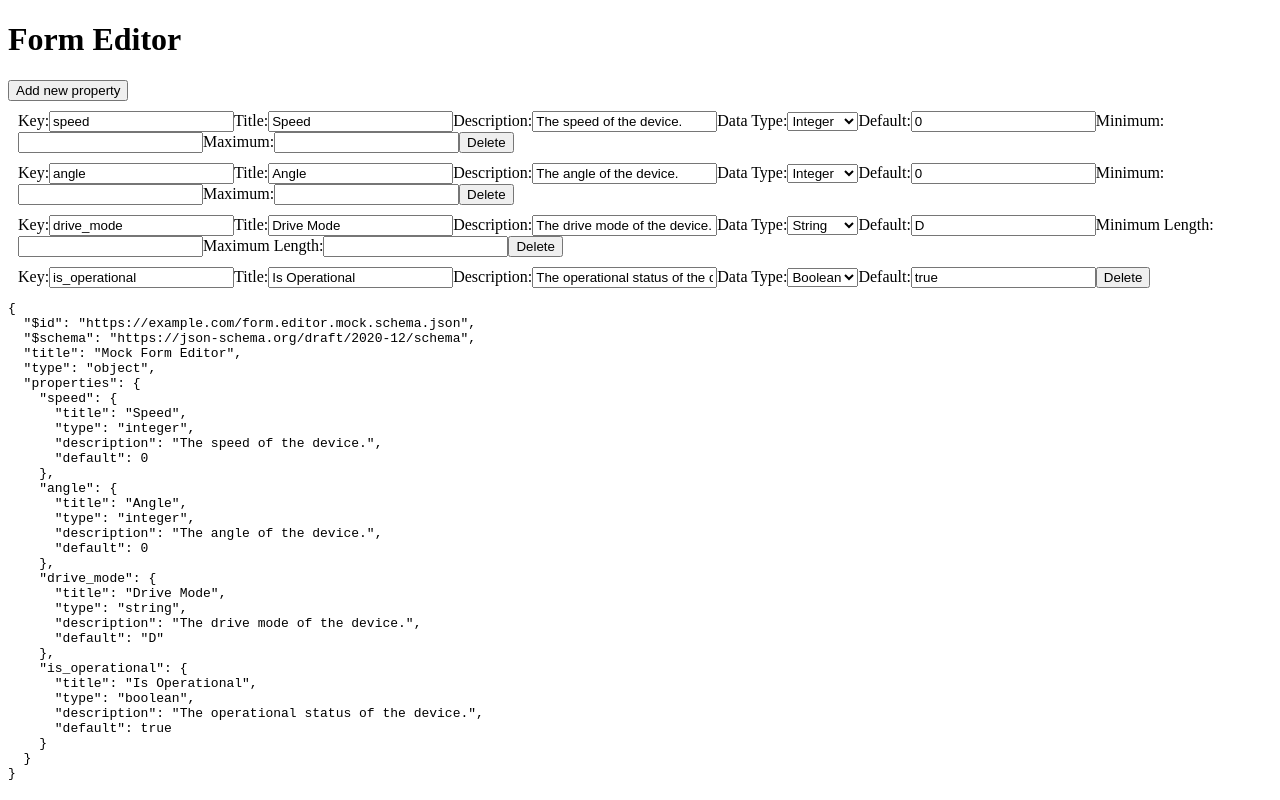
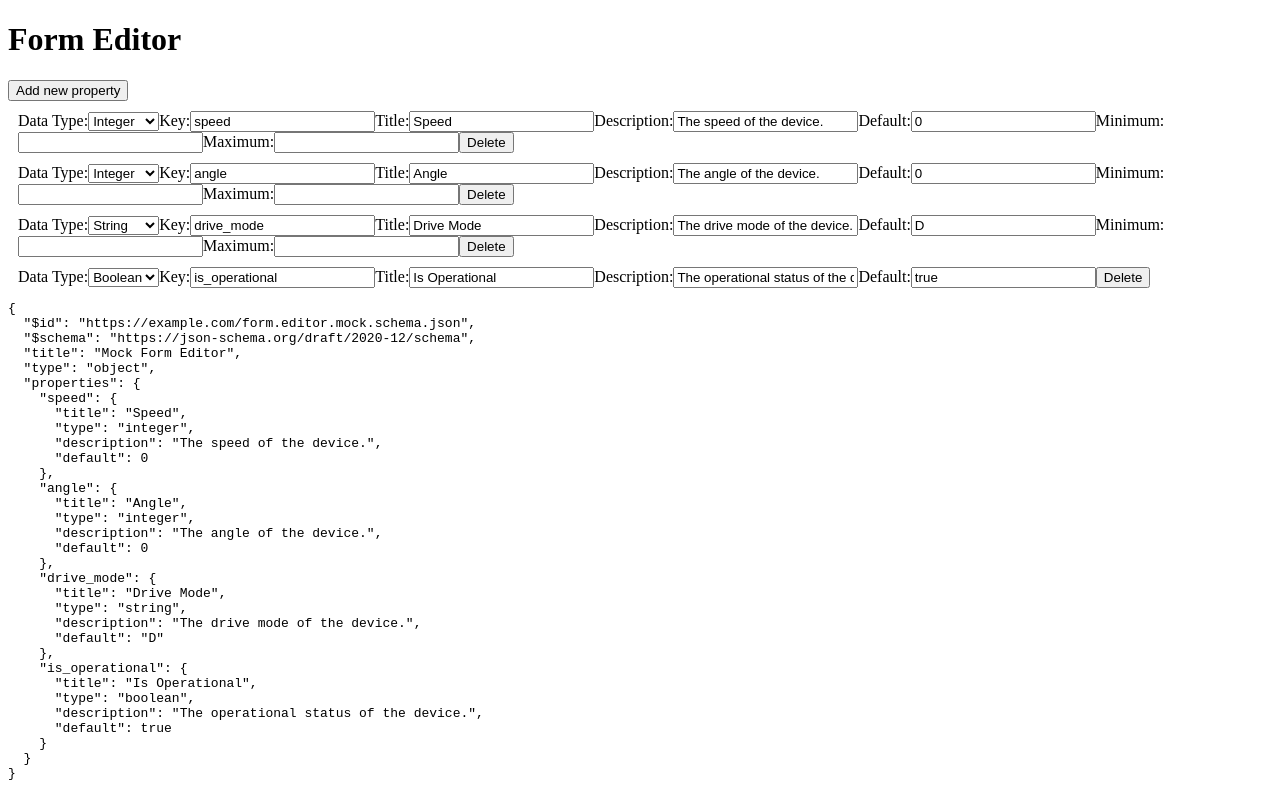
Before and after one commit to naterpotatoers/Custom-Telemetry-Interface, a React (Vite) app: page / in a window 1280 px wide. Built offline with nearby package versions, Linux system fonts and the light colour scheme.

Commit message:
adds PropertyCard component

```diff
--- a/src/pages/FormEditor/FormEditor.tsx
+++ b/src/pages/FormEditor/FormEditor.tsx
@@ -1,10 +1,10 @@
 import { useReducer } from "react";
 import { MOCK_SCHEMA } from "../../mocks/formEditorMock";
 import { schemaReducer } from "../../reducers";
+import PropertyCard from "./components/PropertyCard";
 
 export default function FormEditor() {
   const [schema, dispatch] = useReducer(schemaReducer, MOCK_SCHEMA);
-  const properties = Object.keys(schema.properties);
 
   const handleNewProperty = () => {
     dispatch({
@@ -31,93 +31,15 @@ export default function FormEditor() {
         <button onClick={handleNewProperty}>Add new property</button>
       </div>
       <div>
-        {properties.map((property) => {
-          const isNumberOrInteger = ["number", "integer"].includes(
-            schema.properties[property].type
-          );
-          const isString = schema.properties[property].type === "string";
-          return (
-            <div style={{ margin: "10px" }} key={property}>
-              <label>
-                Key:
-                <input
-                  type="text"
-                  value={property}
-                  onChange={() => {}}
-                  name="key"
-                />
-              </label>
-              <label>
-                Title:
-                <input
-                  type="text"
-                  value={schema.properties[property].title}
-                  onChange={() => {}}
-                  name="title"
-                />
-              </label>
-              <label>
-                Description:
-                <input
-                  type="text"
-                  value={schema.properties[property].description}
-                  onChange={() => {}}
-                  name="description"
-                />
-              </label>
-              <label>
-                Data Type:
-                <select
-                  value={schema.properties[property].type}
-                  onChange={() => {}}
-                  name="dataType"
-                >
-                  <option value="string">String</option>
-                  <option value="number">Number</option>
-                  <option value="integer">Integer</option>
-                  <option value="boolean">Boolean</option>
-                  <option value="object">Object</option>
-                  <option value="array">Array</option>
-                  <option value="null">Null</option>
-                </select>
-              </label>
-              <label>
-                Default:
-                <input
-                  type="text"
-                  value={schema.properties[property].default}
-                  onChange={() => {}}
-                  name="default"
-                />
-              </label>
-              {isNumberOrInteger && (
-                <>
-                  <label>
-                    Minimum:
-                    <input type="number" id="minimum" name="minimum" />
-                  </label>
-                  <label>
-                    Maximum:
-                    <input type="number" id="maximum" name="maximum" />
-                  </label>
-                </>
-              )}
-              {isString && (
-                <>
-                  <label>
-                    Minimum Length:
-                    <input type="number" id="minLength" name="minLength" />
-                  </label>
-                  <label>
-                    Maximum Length:
-                    <input type="number" id="maxLength" name="maxLength" />
-                  </label>
-                </>
-              )}
-              <button onClick={() => handleDelete(property)}>Delete</button>
-            </div>
-          );
-        })}
+        {Object.entries(schema.properties).map(([key, property]) => (
+          <div style={{ margin: "10px" }} key={key}>
+            <PropertyCard
+              propertyKey={key}
+              property={property}
+              handleDelete={handleDelete}
+            />
+          </div>
+        ))}
       </div>
       <pre>{JSON.stringify(schema, null, 2)}</pre>
     </div>
--- a/src/pages/FormEditor/components/PropertyCard.tsx
+++ b/src/pages/FormEditor/components/PropertyCard.tsx
@@ -1,15 +1,75 @@
-import React from "react";
 import { JsonSchemaProperty } from "../../../types";
 
-export default function PropertyCard(
-  key: string,
-  property: JsonSchemaProperty
-) {
+export default function PropertyCard({
+  propertyKey,
+  property,
+  handleDelete,
+}: {
+  propertyKey: string;
+  property: JsonSchemaProperty;
+  handleDelete: (key: string) => void;
+}) {
+  const isNumberOrString = ["number", "integer", "string"].includes(
+    property.type
+  );
   return (
-    <div>
-      <h1>
-        {property.title} {key}
-      </h1>
-    </div>
+    <>
+      <label>
+        Data Type:
+        <select value={property.type} onChange={() => {}} name="dataType">
+          <option value="string">String</option>
+          <option value="number">Number</option>
+          <option value="integer">Integer</option>
+          <option value="boolean">Boolean</option>
+          <option value="object">Object</option>
+          <option value="array">Array</option>
+          <option value="null">Null</option>
+        </select>
+      </label>
+      <label>
+        Key:
+        <input type="text" value={propertyKey} onChange={() => {}} name="key" />
+      </label>
+      <label>
+        Title:
+        <input
+          type="text"
+          value={property.title}
+          onChange={() => {}}
+          name="title"
+        />
+      </label>
+      <label>
+        Description:
+        <input
+          type="text"
+          value={property.description}
+          onChange={() => {}}
+          name="description"
+        />
+      </label>
+      <label>
+        Default:
+        <input
+          type="text"
+          value={property.default.toString()} // TODO: verify that this works fine
+          onChange={() => {}}
+          name="default"
+        />
+      </label>
+      {isNumberOrString && (
+        <>
+          <label>
+            Minimum:
+            <input type="number" id="minimum" name="minimum" />
+          </label>
+          <label>
+            Maximum:
+            <input type="number" id="maximum" name="maximum" />
+          </label>
+        </>
+      )}
+      <button onClick={() => handleDelete(propertyKey)}>Delete</button>
+    </>
   );
 }
```
